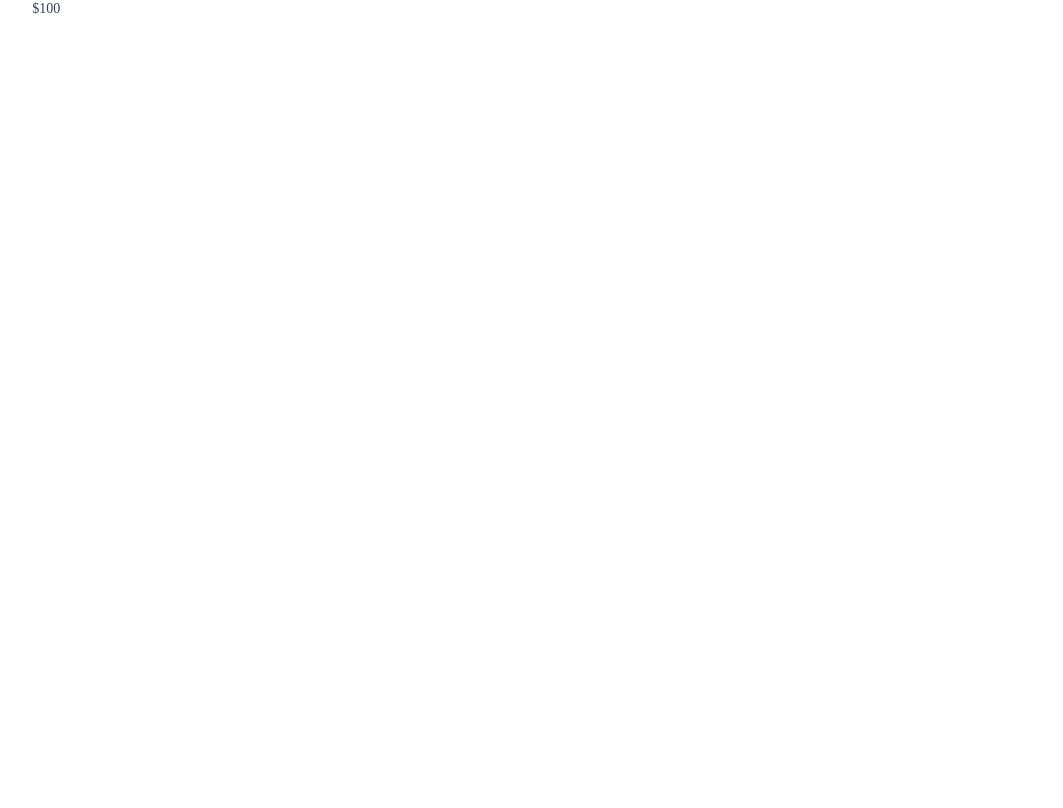
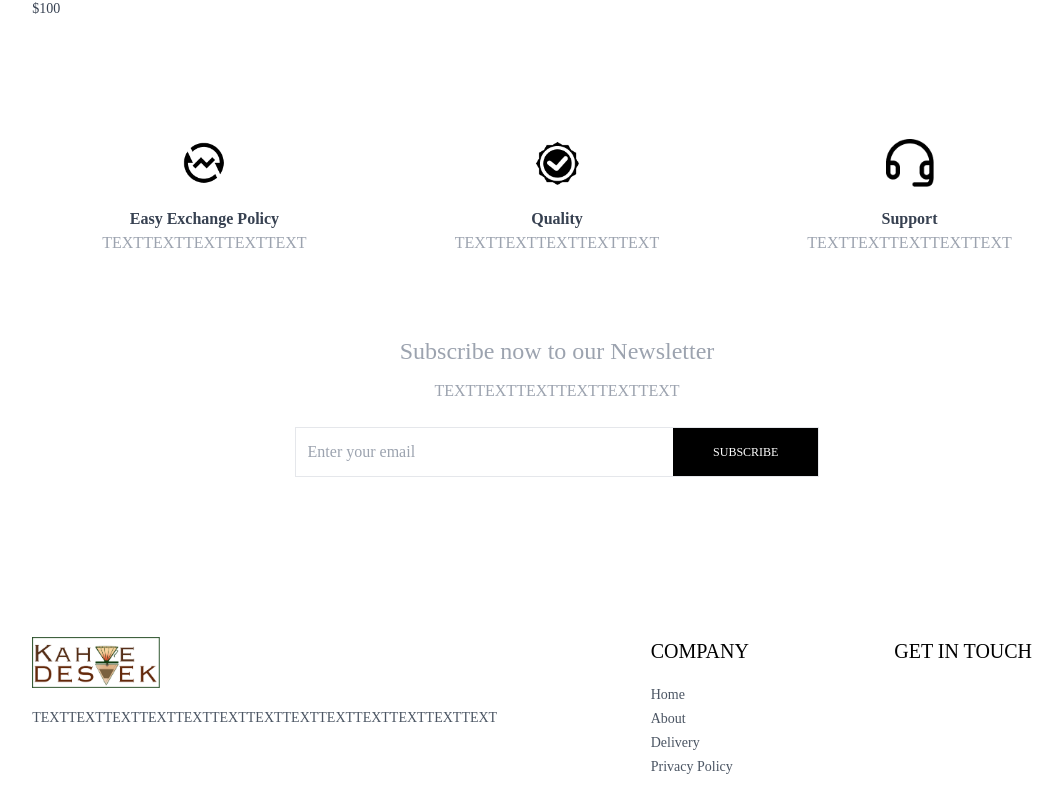
Before and after one commit to anaktas24/KahveDestek, a React (Vite) app in the folder kahve/: page / in a window 1280 px wide. Shown: the part 772-1580 px from the top of the page, without its empty margins (83-1146 px from the left). Before the commit the page ends 831 px from the top, so only its background shows below. Built offline with nearby package versions, Linux system fonts and the light colour scheme.

Commit message:
Footer,Newsletter

```diff
--- a/kahve/src/App.tsx
+++ b/kahve/src/App.tsx
@@ -9,6 +9,7 @@ import Login from "./pages/Login"
 import PlaceOrder from "./pages/PlaceOrder"
 import Orders from "./pages/Orders"
 import NavBar from "./components/NavBar"
+import Footer from "./components/Footer"
 
 const App = () => {
   return (
@@ -25,6 +26,7 @@ const App = () => {
         <Route path="/place-order" element={<PlaceOrder/>}/>
         <Route path="/orders" element={<Orders/>}/>
       </Routes>
+      <Footer/>
     </div>
 
   )
--- /dev/null
+++ b/kahve/src/components/Footer.jsx
@@ -0,0 +1,31 @@
+import React from 'react'
+import { assets } from '../assets/assets/assets'
+
+const Footer = () => {
+  return (
+    <div className='flex flex-col sm:grid grid-cols-[3fr_1fr_1fr] gap-14 my-10 mt-40 text-sm '>
+
+        <div>
+            <img src={assets.logoo} className='mb-5 w-32' alt="" />
+            <p className="w-full mdLw-2/3 text-gray-600">TEXTTEXTTEXTTEXTTEXTTEXTTEXTTEXTTEXTTEXTTEXTTEXTTEXT</p>
+        </div>
+
+        <div>
+            <p className="text-xl font-medium mb-5">COMPANY</p>
+            <ul className="flex flex-col gap-1 text-gray-600">
+                <li>Home</li>
+                <li>About</li>
+                <li>Delivery</li>
+                <li>Privacy Policy</li>
+            </ul>
+        </div>
+
+        <div>
+            <p className="text-xl font-medium mb-5">GET IN TOUCH</p>
+
+        </div>
+    </div>
+  )
+}
+
+export default Footer
--- a/kahve/src/components/LatestCollection.jsx
+++ b/kahve/src/components/LatestCollection.jsx
@@ -10,7 +10,7 @@ const LatestCollection = () => {
 
     useEffect(()=>{
         setLatestProducts(products.slice(0,10))
-    },[products])
+    },[])
 
 
   return (
--- a/kahve/src/components/NavBar.jsx
+++ b/kahve/src/components/NavBar.jsx
@@ -14,7 +14,7 @@ const NavBar = () => {
 
   return (
     <div className='flex items-center justify-between py-5 font-medium'>
-        <img src={assets.logoo} className="w-36" alt="" />
+        <Link to='/'><img src={assets.logoo} className="w-36" alt="" /></Link>
 
         <ul className='hidden sm:flex gap-5 text-sm text-gray-700'>
             <NavLink to="/" className='flex flex-col items-center gap-1'>
--- /dev/null
+++ b/kahve/src/components/NewsletterBox.jsx
@@ -0,0 +1,20 @@
+
+const NewsletterBox = () => {
+
+    const onSubmitHandler= (event)=>{
+        event.preventDefault()
+    }
+
+  return (
+    <div className="text-center">
+        <p className="text-2xl font-medium text-gray-400">Subscribe now to our Newsletter</p>
+        <p className="text-gray-400 mt-3">TEXTTEXTTEXTTEXTTEXTTEXT</p>
+        <form onSubmit={onSubmitHandler}className="w-full sm:w-1/2 flex items-center gap-3 mx-auto my-6 border pl-3">
+            <input type="email" placeholder="Enter your email"className="w-full sm:flex outline-none" required/>
+            <button type="submit" className="bg-black text-white text-xs px-10 py-4">SUBSCRIBE</button>
+        </form>
+    </div>
+  )
+}
+
+export default NewsletterBox
--- /dev/null
+++ b/kahve/src/components/OurPolicy.jsx
@@ -0,0 +1,26 @@
+import React from 'react'
+import { assets } from '../assets/assets/assets'
+
+const OurPolicy= () => {
+  return (
+    <div className='flex flex-col sm:flex-row justify-around gap-12 sm:gap-2 text-center py-20 text-xs sm:text-sm md:text-base text-gray-700'>
+        <div>
+            <img src={assets.exchange_icon} className='w-12 m-auto mb-5' alt="" />
+            <p className="font-semibold">Easy Exchange Policy</p>
+            <p className="text-gray-400">TEXTTEXTTEXTTEXTTEXT</p>
+        </div>
+        <div>
+            <img src={assets.quality_icon} className='w-12 m-auto mb-5' alt="" />
+            <p className="font-semibold">Quality</p>
+            <p className="text-gray-400">TEXTTEXTTEXTTEXTTEXT</p>
+        </div>
+        <div>
+            <img src={assets.support_img} className='w-12 m-auto mb-5' alt="" />
+            <p className="font-semibold">Support</p>
+            <p className="text-gray-400">TEXTTEXTTEXTTEXTTEXT</p>
+        </div>
+    </div>
+  )
+}
+
+export default OurPolicy
--- a/kahve/src/index.css
+++ b/kahve/src/index.css
@@ -122,3 +122,11 @@ a.active hr{
     font-weight: 900;
     font-style: italic;
   }
+
+  @media (max-width:640px) {
+    a.active{
+      background-color: black;
+      color: aliceblue;
+    }
+
+  }
--- a/kahve/src/pages/Home.tsx
+++ b/kahve/src/pages/Home.tsx
@@ -1,12 +1,17 @@
-import React from 'react'
 import Hero from '../components/Hero'
 import LatestCollection from '../components/LatestCollection'
+import NewsletterBox from '../components/NewsletterBox'
+import OurPolicy from '../components/OurPolicy'
+import Footer from '../components/Footer'
 
 const Home = () => {
   return (
     <div>
       <Hero/>
       <LatestCollection/>
+      <OurPolicy/>
+      <NewsletterBox/>
+      <Footer/>
     </div>
   )
 }
```
